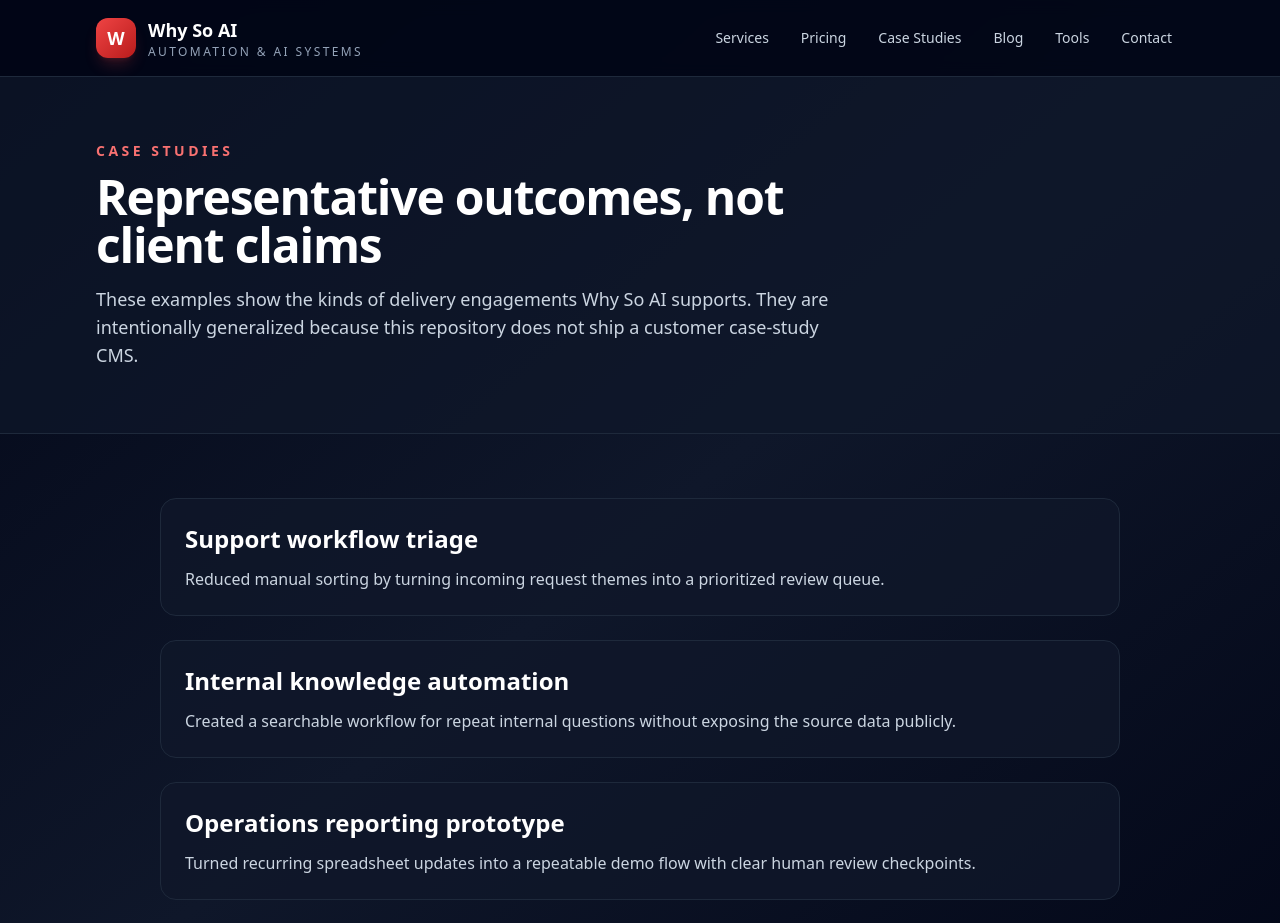
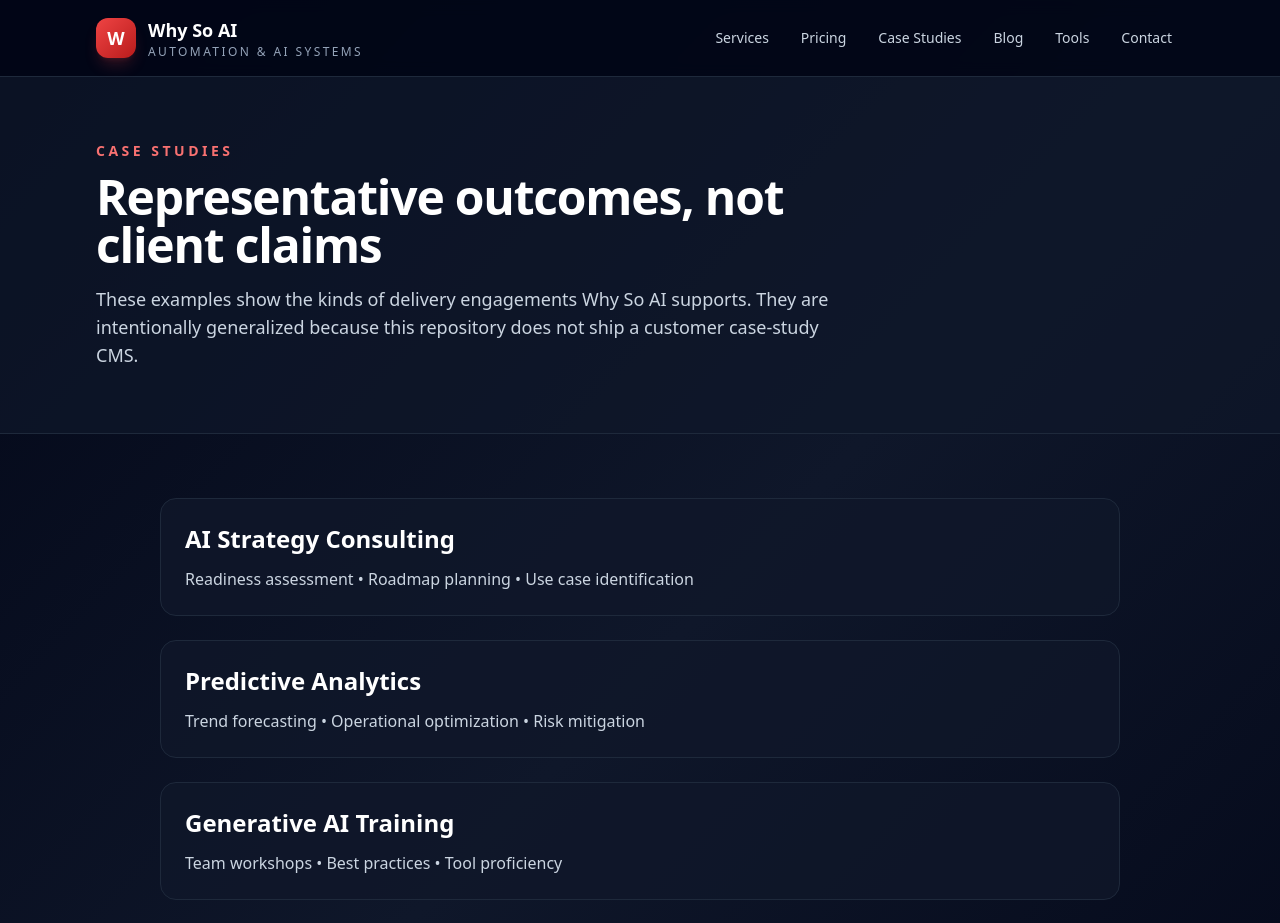
Before and after one commit to why-so-ai-llc/why-so-ai-platform, a Next.js app: page /case-studies in a window 1280 px wide. Shown: the top 923 px of the page. Built offline with nearby package versions, Linux system fonts and the light colour scheme.

Commit message:
Sync case studies with services
Co-authored-by: why-so-ai-llc <329772057+why-so-ai-llc@users.noreply.github.com>

```diff
--- a/app/case-studies/page.tsx
+++ b/app/case-studies/page.tsx
@@ -1,19 +1,10 @@
 import { PageHero } from '@/components/page-hero';
+import { services } from '@/lib/site';
 
-const caseStudies = [
-  {
-    title: 'Support workflow triage',
-    outcome: 'Reduced manual sorting by turning incoming request themes into a prioritized review queue.',
-  },
-  {
-    title: 'Internal knowledge automation',
-    outcome: 'Created a searchable workflow for repeat internal questions without exposing the source data publicly.',
-  },
-  {
-    title: 'Operations reporting prototype',
-    outcome: 'Turned recurring spreadsheet updates into a repeatable demo flow with clear human review checkpoints.',
-  },
-];
+const caseStudies = services.map((service) => ({
+  title: service.name,
+  outcome: service.outcomes.join(' • '),
+}));
 
 export default function CaseStudiesPage() {
   return (
```
